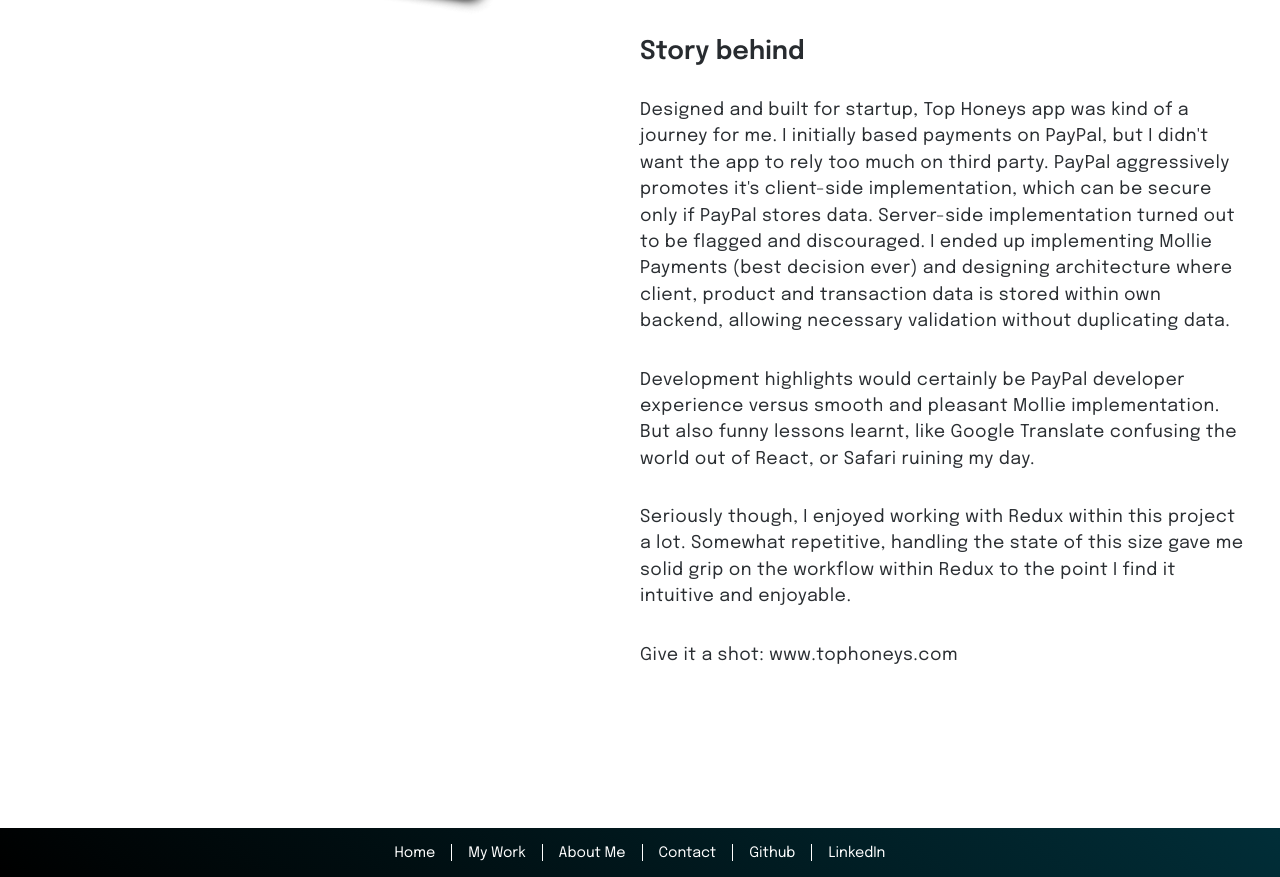
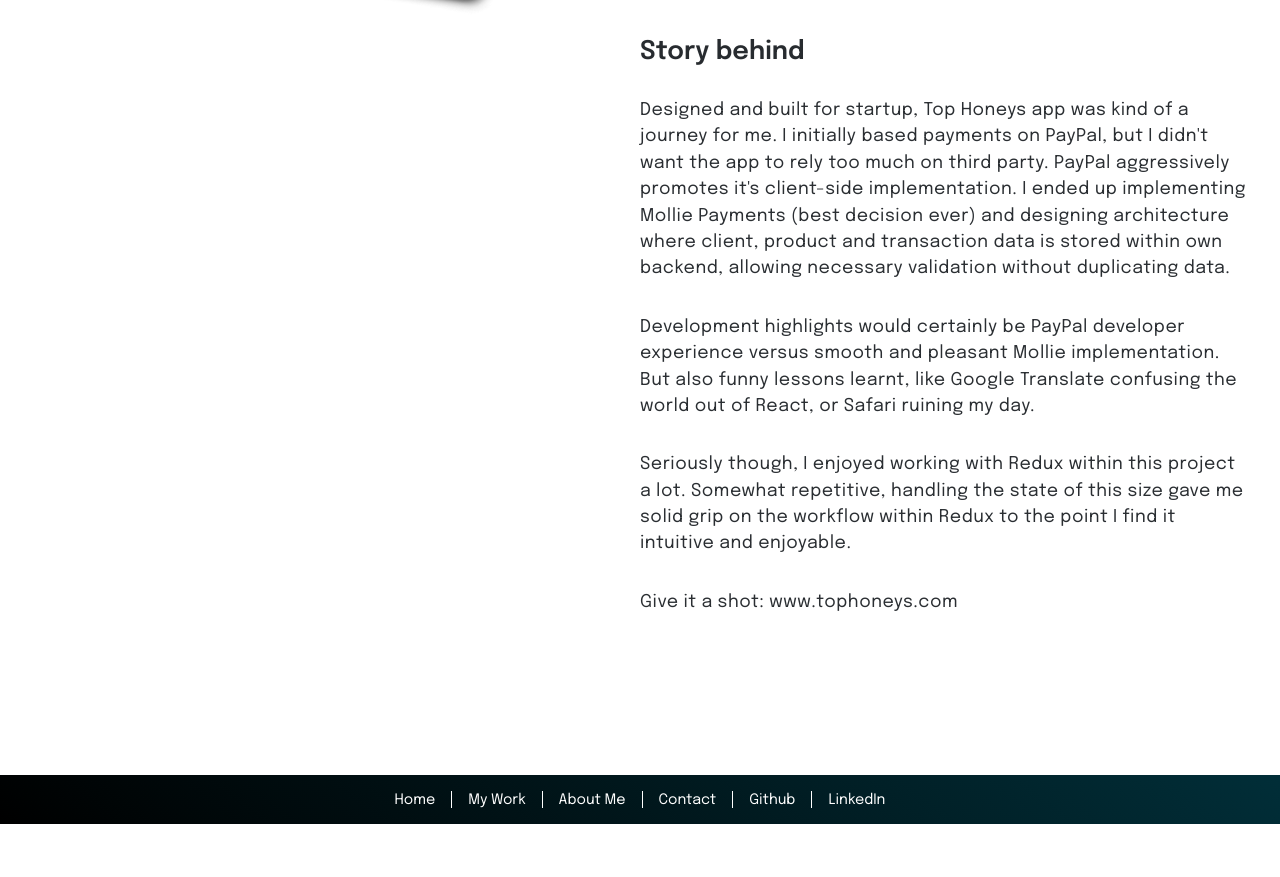
Before and after one commit to TomaszPietrzykowski/portfolio-next, a Next.js app: page /projects/tophoneys in a window 1280 px wide. Shown: the part 1427-2304 px from the top of the page. After the commit the page ends 2251 px from the top, so only its background shows below. Built offline with nearby package versions, Linux system fonts and the light colour scheme.

Commit message:
content tweaks

```diff
--- a/pages/projects/tophoneys.js
+++ b/pages/projects/tophoneys.js
@@ -86,12 +86,10 @@
               Designed and built for startup, Top Honeys app was kind of a
               journey for me. I initially based payments on PayPal, but I didn't
               want the app to rely too much on third party. PayPal aggressively
-              promotes it's client-side implementation, which can be secure only
-              if PayPal stores data. Server-side implementation turned out to be
-              flagged and discouraged. I ended up implementing Mollie Payments
-              (best decision ever) and designing architecture where client,
-              product and transaction data is stored within own backend,
-              allowing necessary validation without duplicating data.
+              promotes it's client-side implementation. I ended up implementing
+              Mollie Payments (best decision ever) and designing architecture
+              where client, product and transaction data is stored within own
+              backend, allowing necessary validation without duplicating data.
             </p>
             <p className={styles.detailsPara2}>
               Development highlights would certainly be PayPal developer
```
Also changed, not shown: pages/projects/mobula.js (+4 -4 lines).
